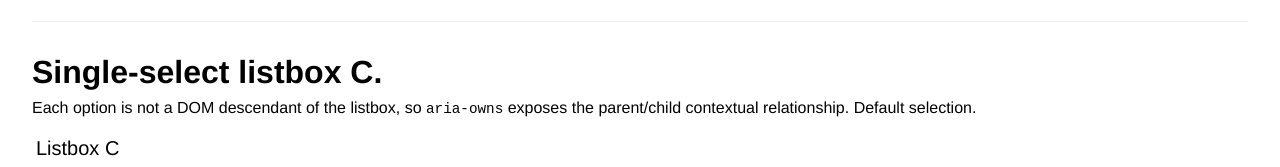
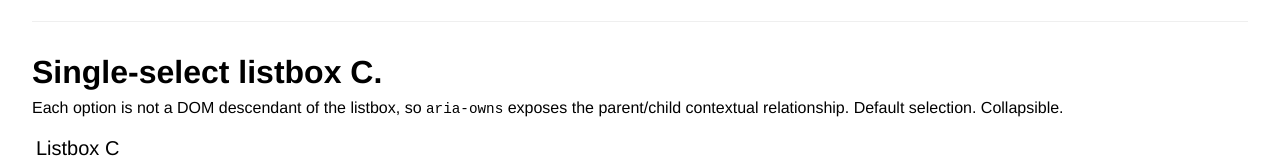
Before and after one commit to dotherightthing/accessible-components, a website: page single-select-listbox.html in a window 1280 px wide. Shown: the part 753-920 px from the top of the page. Drawn offline with nearby package versions, Linux system fonts and the light colour scheme; files that its build step writes are made by us from their sources.

Commit message:
Documentation

```diff
--- a/single-select-listbox.html
+++ b/single-select-listbox.html
@@ -55,7 +55,7 @@
         </fieldset>
         <fieldset id="test-3">
             <legend>Single-select listbox C</legend>
-            <p>Each option is not a DOM descendant of the listbox, so <code>aria-owns</code> exposes the parent/child contextual relationship. Default selection.</p>
+            <p>Each option is not a DOM descendant of the listbox, so <code>aria-owns</code> exposes the parent/child contextual relationship. Default selection. Collapsible.</p>
             <p class="label" data-for="listbox-c-button" id="listbox-c-label">Listbox C</p>
             <div class="select">
                 <button id="listbox-c-button" aria-haspopup="listbox">Default</button>
```
Also changed, not shown: tabbed-carousel.html (+1 -1 lines).
